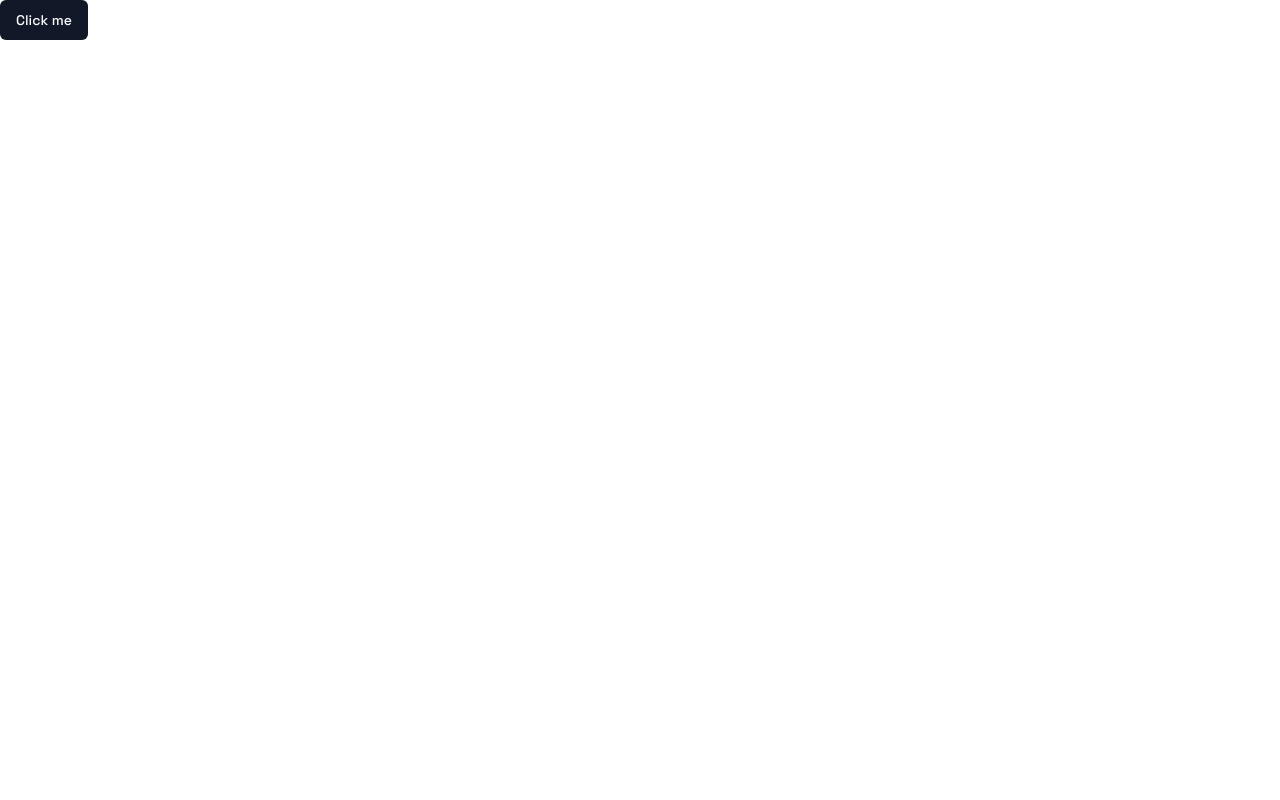
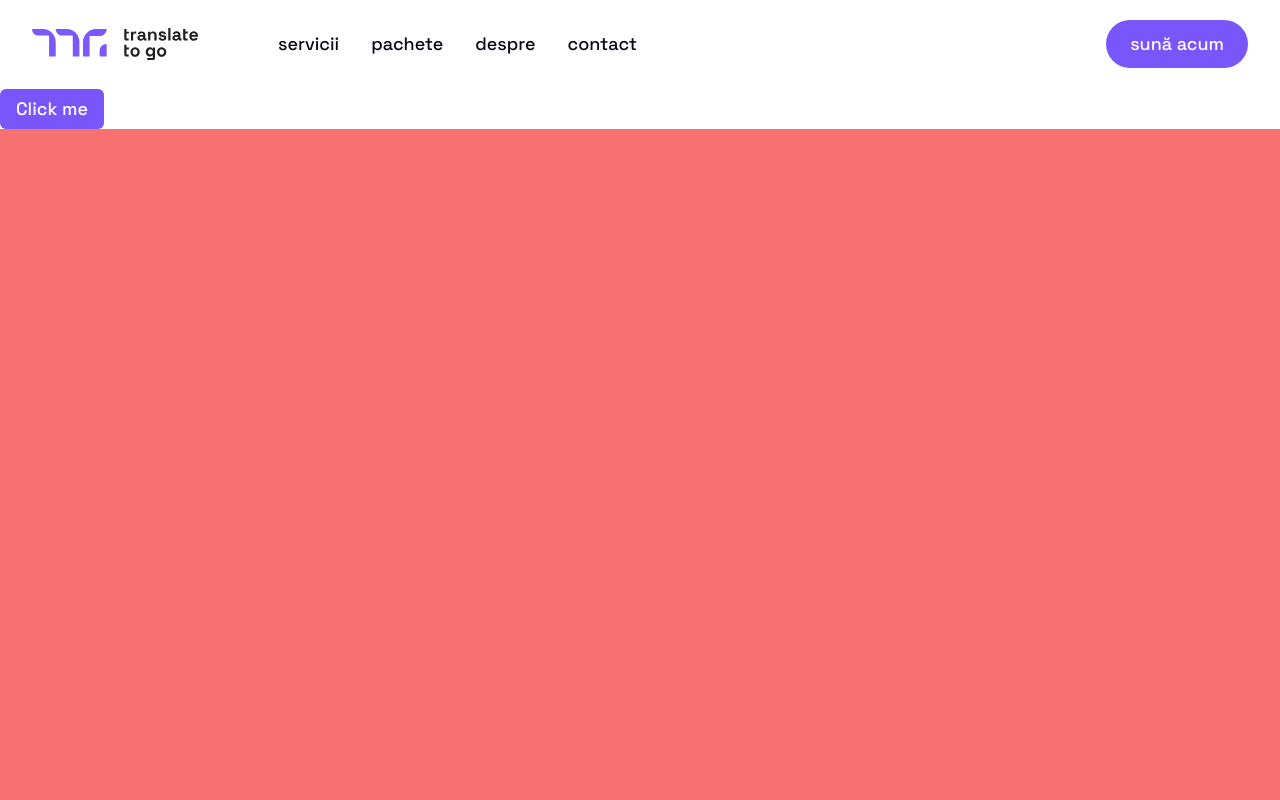
Before and after one commit to tarifalhasan/ttg, a Next.js app: page / in a window 1280 px wide. Shown: the top 800 px of the page. Built offline with nearby package versions, Linux system fonts and the light colour scheme.

Commit message:
Add:header

```diff
--- a/app/layout.tsx
+++ b/app/layout.tsx
@@ -1,6 +1,7 @@
 import "@/styles/globals.css";
 import { Space_Grotesk as FontSans } from "next/font/google";
 
+import Header from "@/components/layout/Header";
 import { cn } from "@/lib/utils";
 import { ReactNode } from "react";
 
@@ -23,7 +24,8 @@ export default function RootLayout({ children }: RootLayoutProps) {
           fontSans.variable
         )}
       >
-        {children}
+        <Header />
+        <main className=" pt-[89px]">{children}</main>
       </body>
     </html>
   );
--- a/app/page.tsx
+++ b/app/page.tsx
@@ -4,6 +4,8 @@ export default function Home() {
   return (
     <div>
       <Button>Click me</Button>
+      <div className=" h-screen bg-red-400"></div>
+      <div className=" h-screen bg-green-400"></div>
     </div>
   );
 }
--- /dev/null
+++ b/components/layout/Header.tsx
@@ -0,0 +1,88 @@
+"use client";
+
+import { cn } from "@/lib/utils";
+import Image from "next/image";
+import Link from "next/link";
+import { useEffect, useState } from "react";
+import { Button } from "../ui/button";
+
+const Header = () => {
+  const [header, setHeader] = useState(false);
+  const [nav, setNav] = useState(false);
+  useEffect(() => {
+    const handleScroll = () => {
+      if (window.scrollY > 40) {
+        setHeader(true);
+      } else {
+        setHeader(false);
+      }
+    };
+
+    window.addEventListener("scroll", handleScroll);
+
+    return () => {
+      window.removeEventListener("scroll", handleScroll);
+    };
+  });
+  return (
+    <header
+      className={cn(
+        "flex py-5  h-[88px]  items-center fixed left-0 right-0 top-0",
+        header ? "bg-background" : " bg-transparent"
+      )}
+    >
+      <div
+        className={cn(
+          "flex py-5  h-[88px] items-center container justify-between"
+        )}
+      >
+        <div className="flex items-center lg:gap-x-20">
+          <Link href={"/"}>
+            <Image src={"/images/logo.svg"} alt="ttg" width={166} height={32} />
+          </Link>
+          <ul className="  inline-flex items-center gap-8">
+            <li>
+              <Link
+                href={"/services"}
+                className=" hover:text-primary transition-all duration-500 text-sm lg:text-lg font-medium "
+              >
+                servicii
+              </Link>
+            </li>
+            <li>
+              <Link
+                href={"/services"}
+                className=" hover:text-primary transition-all duration-500 text-sm lg:text-lg font-medium "
+              >
+                pachete
+              </Link>
+            </li>
+            <li>
+              <Link
+                href={"/services"}
+                className=" hover:text-primary transition-all duration-500 text-sm lg:text-lg font-medium "
+              >
+                despre
+              </Link>
+            </li>
+            <li>
+              <Link
+                href={"/services"}
+                className=" hover:text-primary transition-all duration-500 text-sm lg:text-lg font-medium "
+              >
+                contact
+              </Link>
+            </li>
+          </ul>
+        </div>
+        <div className="  inline-flex items-center gap-6">
+          <Button size={"lg"} className=" px-6 rounded-full">
+            sună acum
+          </Button>
+        </div>
+      </div>
+    </header>
+  );
+};
+
+export default Header;
--- /dev/null
+++ b/components/layout/MobileHeader.tsx
@@ -0,0 +1,88 @@
+"use client";
+
+import { cn } from "@/lib/utils";
+import Image from "next/image";
+import Link from "next/link";
+import { useEffect, useState } from "react";
+import { Button } from "../ui/button";
+
+const Header = () => {
+  const [header, setHeader] = useState(false);
+  const [nav, setNav] = useState(false);
+  useEffect(() => {
+    const handleScroll = () => {
+      if (window.scrollY > 40) {
+        setHeader(true);
+      } else {
+        setHeader(false);
+      }
+    };
+
+    window.addEventListener("scroll", handleScroll);
+
+    return () => {
+      window.removeEventListener("scroll", handleScroll);
+    };
+  });
+  return (
+    <header
+      className={cn(
+        "flex py-5  h-[88px]  items-center fixed left-0 right-0 top-0",
+        header ? "bg-background" : " bg-transparent"
+      )}
+    >
+      <div
+        className={cn(
+          "flex py-5  h-[88px] items-center container justify-between"
+        )}
+      >
+        <div className="flex items-center lg:gap-x-20">
+          <Link href={"/"}>
+            <Image src={"/images/logo.svg"} alt="ttg" width={166} height={32} />
+          </Link>
+          <ul className="  inline-flex items-center gap-8">
+            <li>
+              <Link
+                href={"/services"}
+                className=" hover:text-primary transition-all duration-500 text-sm lg:text-lg font-medium "
+              >
+                servicii
+              </Link>
+            </li>
+            <li>
+              <Link
+                href={"/services"}
+                className=" hover:text-primary transition-all duration-500 text-sm lg:text-lg font-medium "
+              >
+                pachete
+              </Link>
+            </li>
+            <li>
+              <Link
+                href={"/services"}
+                className=" hover:text-primary transition-all duration-500 text-sm lg:text-lg font-medium "
+              >
+                despre
+              </Link>
+            </li>
+            <li>
+              <Link
+                href={"/services"}
+                className=" hover:text-primary transition-all duration-500 text-sm lg:text-lg font-medium "
+              >
+                contact
+              </Link>
+            </li>
+          </ul>
+        </div>
+        <div className="  inline-flex items-center gap-6">
+          <Button size={"lg"} className=" px-6 rounded-full">
+            sună acum
+          </Button>
+        </div>
+      </div>
+    </header>
+  );
+};
+
+export default Header;
--- a/components/ui/button.tsx
+++ b/components/ui/button.tsx
@@ -1,11 +1,11 @@
-import * as React from "react"
-import { Slot } from "@radix-ui/react-slot"
-import { cva, type VariantProps } from "class-variance-authority"
+import { Slot } from "@radix-ui/react-slot";
+import { cva, type VariantProps } from "class-variance-authority";
+import * as React from "react";
 
-import { cn } from "@/lib/utils"
+import { cn } from "@/lib/utils";
 
 const buttonVariants = cva(
-  "inline-flex items-center justify-center whitespace-nowrap rounded-md text-sm font-medium ring-offset-background transition-colors focus-visible:outline-none focus-visible:ring-2 focus-visible:ring-ring focus-visible:ring-offset-2 disabled:pointer-events-none disabled:opacity-50",
+  "inline-flex items-center justify-center whitespace-nowrap rounded-md text-sm xl:text-lg font-medium ring-offset-background transition-colors focus-visible:outline-none focus-visible:ring-2 focus-visible:ring-ring focus-visible:ring-offset-2 disabled:pointer-events-none disabled:opacity-50",
   {
     variants: {
       variant: {
@@ -22,7 +22,7 @@ const buttonVariants = cva(
       size: {
         default: "h-10 px-4 py-2",
         sm: "h-9 rounded-md px-3",
-        lg: "h-11 rounded-md px-8",
+        lg: "h-12 rounded-full px-6",
         icon: "h-10 w-10",
       },
     },
@@ -31,26 +31,26 @@ const buttonVariants = cva(
       size: "default",
     },
   }
-)
+);
 
 export interface ButtonProps
   extends React.ButtonHTMLAttributes<HTMLButtonElement>,
     VariantProps<typeof buttonVariants> {
-  asChild?: boolean
+  asChild?: boolean;
 }
 
 const Button = React.forwardRef<HTMLButtonElement, ButtonProps>(
   ({ className, variant, size, asChild = false, ...props }, ref) => {
-    const Comp = asChild ? Slot : "button"
+    const Comp = asChild ? Slot : "button";
     return (
       <Comp
         className={cn(buttonVariants({ variant, size, className }))}
         ref={ref}
         {...props}
       />
-    )
+    );
   }
-)
-Button.displayName = "Button"
+);
+Button.displayName = "Button";
 
-export { Button, buttonVariants }
+export { Button, buttonVariants };
--- a/styles/globals.css
+++ b/styles/globals.css
@@ -13,8 +13,8 @@
     --popover: 0 0% 100%;
     --popover-foreground: 254, 52%, 6%, 1;
 
-    --primary: 220.9 39.3% 11%;
-    --primary-foreground: 210 20% 98%;
+    --primary: 253, 96%, 66%;
+    --primary-foreground: 0, 0%, 100%;
 
     --secondary: 220 14.3% 95.9%;
     --secondary-foreground: 220.9 39.3% 11%;
@@ -26,7 +26,7 @@
     --accent-foreground: 220.9 39.3% 11%;
 
     --destructive: 0 84.2% 60.2%;
-    --destructive-foreground: 210 20% 98%;
+    --destructive-foreground: 0, 0%, 100%, 1;
 
     --border: 220 13% 91%;
     --input: 220 13% 91%;
--- a/tailwind.config.ts
+++ b/tailwind.config.ts
@@ -23,10 +23,10 @@ const config = {
         border: "hsl(var(--border))",
         input: "hsl(var(--input))",
         ring: "hsl(var(--ring))",
-        background: "hsl(var(--background))",
+        background: "hsla(var(--background))",
         foreground: "hsl(var(--foreground))",
         primary: {
-          DEFAULT: "hsl(var(--primary))",
+          DEFAULT: "hsla(var(--primary))",
           foreground: "hsla(var(--primary-foreground))",
         },
         secondary: {
```
Also changed, not shown: public/images/logo.svg (added).
